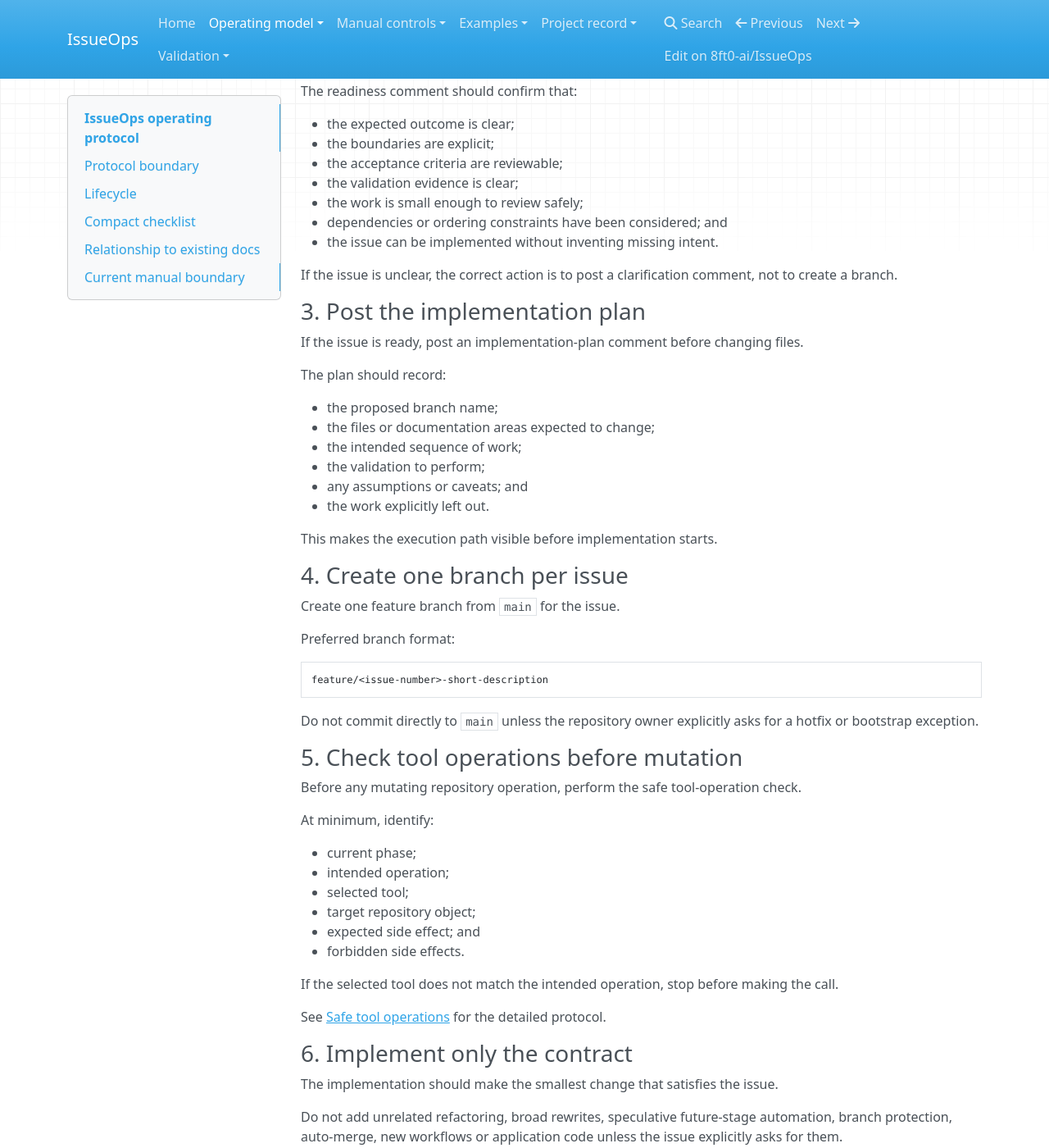
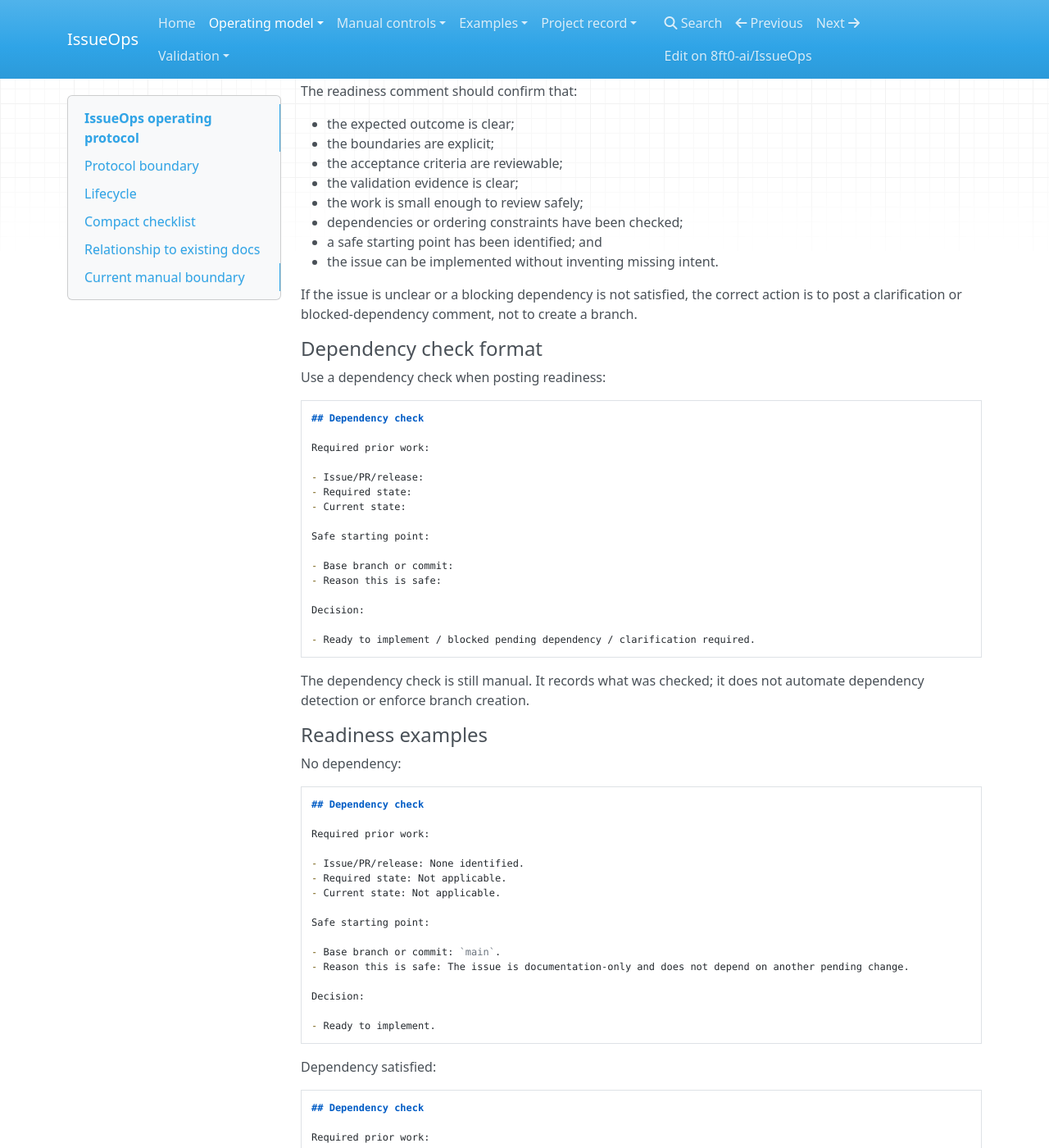
Before and after one commit to 8ft0-ai/IssueOps, an MkDocs documentation site: the page built from docs/issueops-protocol.md, in a window 1280 px wide and 1400 px high, scrolled down 1003 px. Shown: the whole window at 82% size. Built offline with MkDocs 1.6.1, drawn with Linux system fonts in a browser that asks for light colours; nearby versions of some CDN libraries; some of the changed text lies outside the part shown.

Commit message:
Add dependency-aware readiness protocol

````diff
--- a/docs/issueops-protocol.md
+++ b/docs/issueops-protocol.md
@@ -43,10 +43,122 @@
 - the acceptance criteria are reviewable;
 - the validation evidence is clear;
 - the work is small enough to review safely;
-- dependencies or ordering constraints have been considered; and
+- dependencies or ordering constraints have been checked;
+- a safe starting point has been identified; and
 - the issue can be implemented without inventing missing intent.
 
-If the issue is unclear, the correct action is to post a clarification comment, not to create a branch.
+If the issue is unclear or a blocking dependency is not satisfied, the correct action is to post a clarification or blocked-dependency comment, not to create a branch.
+
+#### Dependency check format
+
+Use a dependency check when posting readiness:
+
+```md
+## Dependency check
+
+Required prior work:
+
+- Issue/PR/release:
+- Required state:
+- Current state:
+
+Safe starting point:
+
+- Base branch or commit:
+- Reason this is safe:
+
+Decision:
+
+- Ready to implement / blocked pending dependency / clarification required.
+```
+
+The dependency check is still manual. It records what was checked; it does not automate dependency detection or enforce branch creation.
+
+#### Readiness examples
+
+No dependency:
+
+```md
+## Dependency check
+
+Required prior work:
+
+- Issue/PR/release: None identified.
+- Required state: Not applicable.
+- Current state: Not applicable.
+
+Safe starting point:
+
+- Base branch or commit: `main`.
+- Reason this is safe: The issue is documentation-only and does not depend on another pending change.
+
+Decision:
+
+- Ready to implement.
+```
+
+Dependency satisfied:
+
+```md
+## Dependency check
+
+Required prior work:
+
+- Issue/PR/release: PR #32.
+- Required state: Merged to `main`.
+- Current state: Closed and merged.
+
+Safe starting point:
+
+- Base branch or commit: `main` after PR #32 merge.
+- Reason this is safe: The required protocol page now exists on `main`.
+
+Decision:
+
+- Ready to implement.
+```
+
+Dependency not yet satisfied:
+
+```md
+## Dependency check
+
+Required prior work:
+
+- Issue/PR/release: PR #32.
+- Required state: Merged to `main`.
+- Current state: Open and still under review.
+
+Safe starting point:
+
+- Base branch or commit: None yet.
+- Reason this is safe: Not applicable until PR #32 merges.
+
+Decision:
+
+- Blocked pending dependency. Do not create a feature branch yet.
+```
+
+Repository setting or environment dependency:
+
+```md
+## Dependency check
+
+Required prior work:
+
+- Issue/PR/release: Repository Pages source setting.
+- Required state: Pages source configured for GitHub Actions.
+- Current state: Manual repository setting not confirmed in code.
+
+Safe starting point:
+
+- Base branch or commit: `main`.
+- Reason this is safe: Code changes can proceed, but the PR must record the manual setting as pending validation.
+
+Decision:
+
+- Ready to implement with explicit pending repository-setting validation.
+```
 
 ### 3. Post the implementation plan
 
@@ -55,6 +167,7 @@
 The plan should record:
 
 - the proposed branch name;
+- the safe starting point identified during readiness;
 - the files or documentation areas expected to change;
 - the intended sequence of work;
 - the validation to perform;
@@ -65,7 +178,7 @@
 
 ### 4. Create one branch per issue
 
-Create one feature branch from `main` for the issue.
+Create one feature branch from `main` for the issue only after readiness and dependency state have been recorded.
 
 Preferred branch format:
 
@@ -191,6 +304,7 @@
 
 - [ ] Issue contract is clear and bounded.
 - [ ] Readiness comment is posted.
+- [ ] Dependency check records required prior work, current state, safe starting point and decision.
 - [ ] Implementation-plan comment is posted.
 - [ ] Feature branch follows `feature/<issue-number>-short-description`.
 - [ ] Safe tool-operation checks were used before repository mutations.
@@ -217,6 +331,6 @@
 
 The current baseline remains deliberately manual.
 
-It includes documentation, readiness checks, implementation plans, safe tool-operation checks, branch discipline, evidence-pack PRs, validation records and human review.
+It includes documentation, readiness checks, dependency checks, implementation plans, safe tool-operation checks, branch discipline, evidence-pack PRs, validation records and human review.
 
-It does not include automatic Codex execution, auto-merge, branch protection changes, required status checks for agent work or application code.
+It does not include automatic dependency detection, automatic Codex execution, auto-merge, branch protection changes, required status checks for agent work or application code.
````
